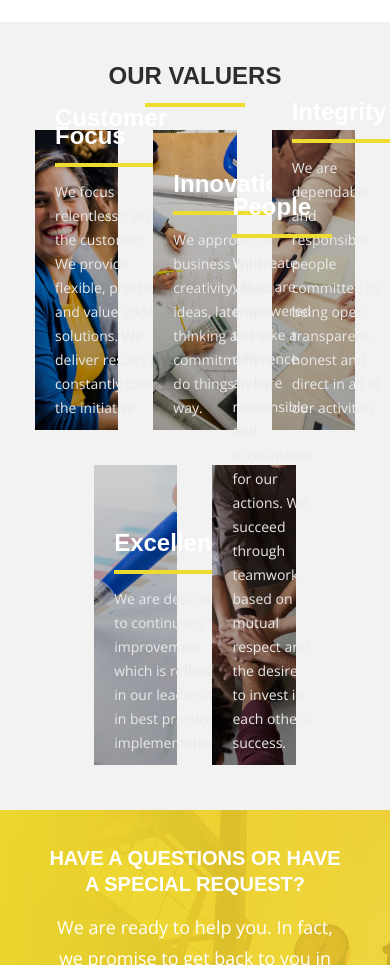
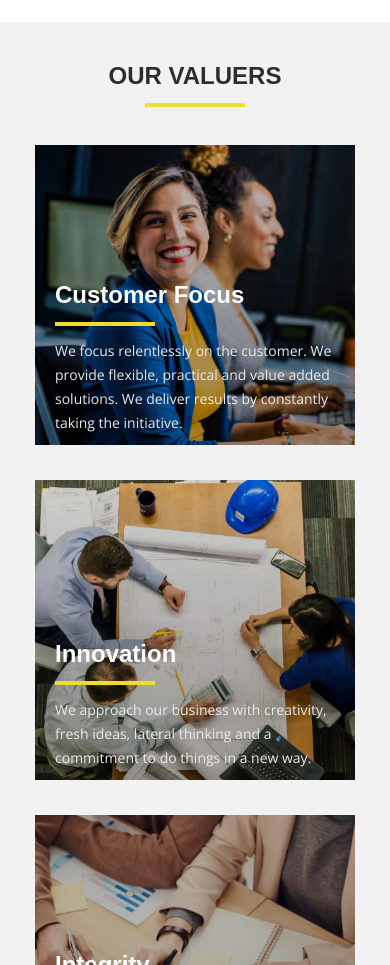
Before and after one commit to davecast/neussts, a Vue app: page /about in a window 390 px wide. Shown: the part 2660-3625 px from the top of the page. Built offline with nearby package versions, Linux system fonts and the light colour scheme; a web font is replaced by a local one; what @saeris/vue-spinners would draw is missing.

Commit message:
Fix bad css rule name

```diff
--- a/src/views/About.vue
+++ b/src/views/About.vue
@@ -260,7 +260,7 @@ export default {
   .features.grid__col--6 {
     grid-template: 1fr / repeat(3, 1fr);
   }
-  .grid__values[data-v-039c5b43] {
+  .grid__values {
     padding-top: 25px;
     grid-template-columns: repeat(4, 1fr);
     grid-template-areas:
@@ -296,7 +296,7 @@ export default {
   .features .feature:nth-child(6) {
     grid-area: feature6;
   }
-  .grid__values[data-v-039c5b43][data-v-039c5b43] {
+  .grid__values {
     padding-top: 25px;
     grid-template-columns: repeat(4, 1fr);
     grid-template-areas:
```
